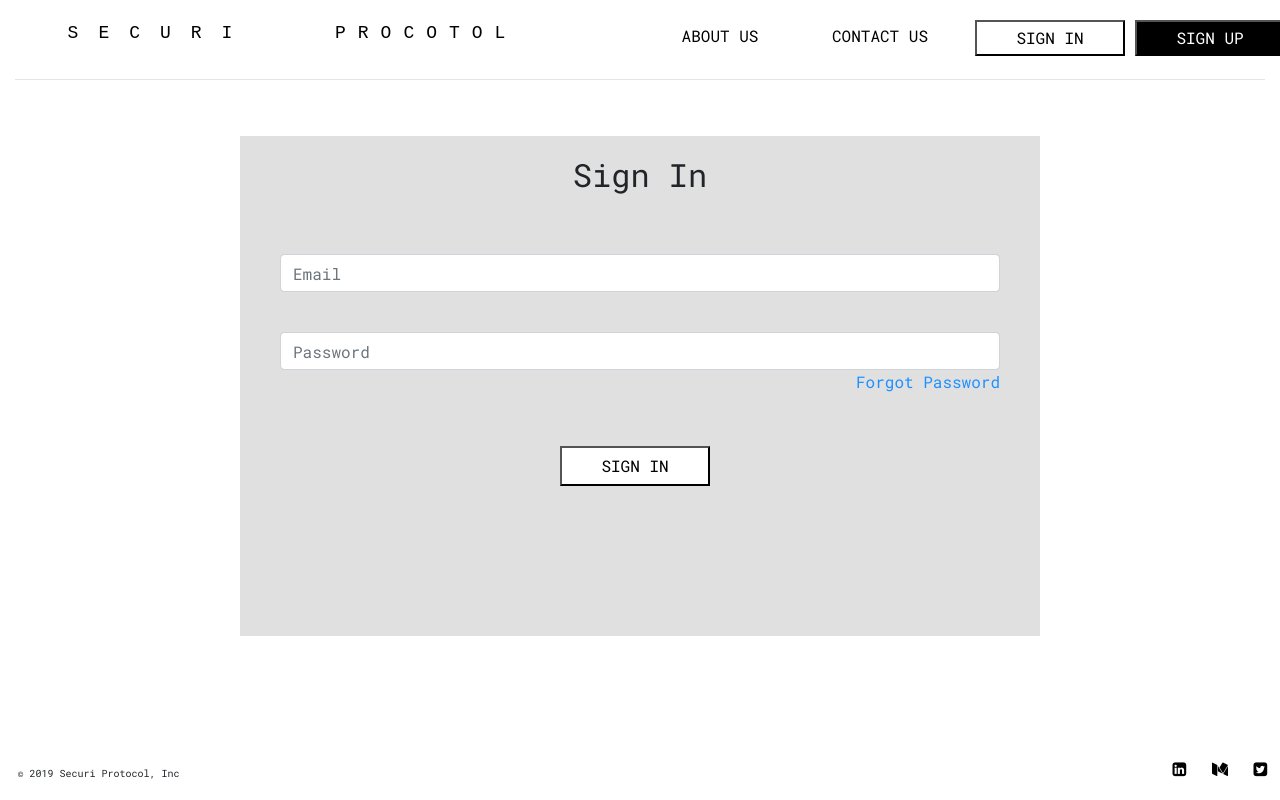
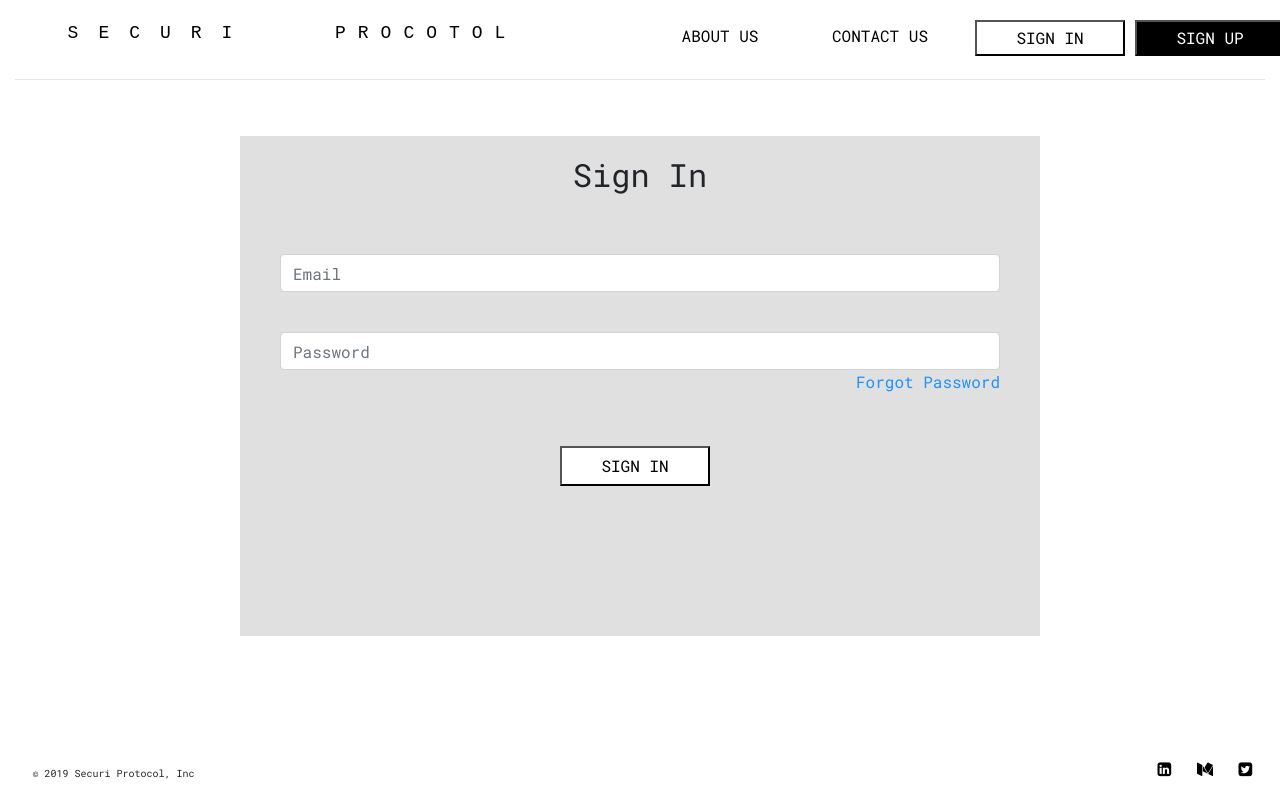
Before and after one commit to shiyuwu1923/shiyuwu1923.github.io, a plain HTML site: page SignIn.html in a window 1280 px wide. Drawn offline with nearby package versions, Linux system fonts and the light colour scheme.

Commit message:
revise 5
footer nav bar revise

```diff
--- a/SignIn.html
+++ b/SignIn.html
@@ -63,7 +63,8 @@
 		</div>
 	</div>
 
-	<footer section="Footer" class="fixed-bottom">
+	<footer section="Footer">
+		<div class="container-fluid fixed-bottom">
 	<div class="row" id="footer">
 		<div class="col-sm-6" id="footercopy">
 			<p id="footerright" style="padding:0.2vw;">&copy; 2019 Securi Protocol, Inc</p >
@@ -74,6 +75,7 @@
 			<a href="https://medium.com/@gbic" target="_blank" class="footericon"><i class="fa fa-medium" ></i></a>
 			<a href="https://www.linkedin.com/company/gbicofficial/" target="_blank" class="footericon"><i class="fa fa-linkedin-square"></i></a>
 		</div>
+		</div>
 	</div>
 </footer>
 </body>
```
Also changed, not shown: ContactUs.html (indentation only).
